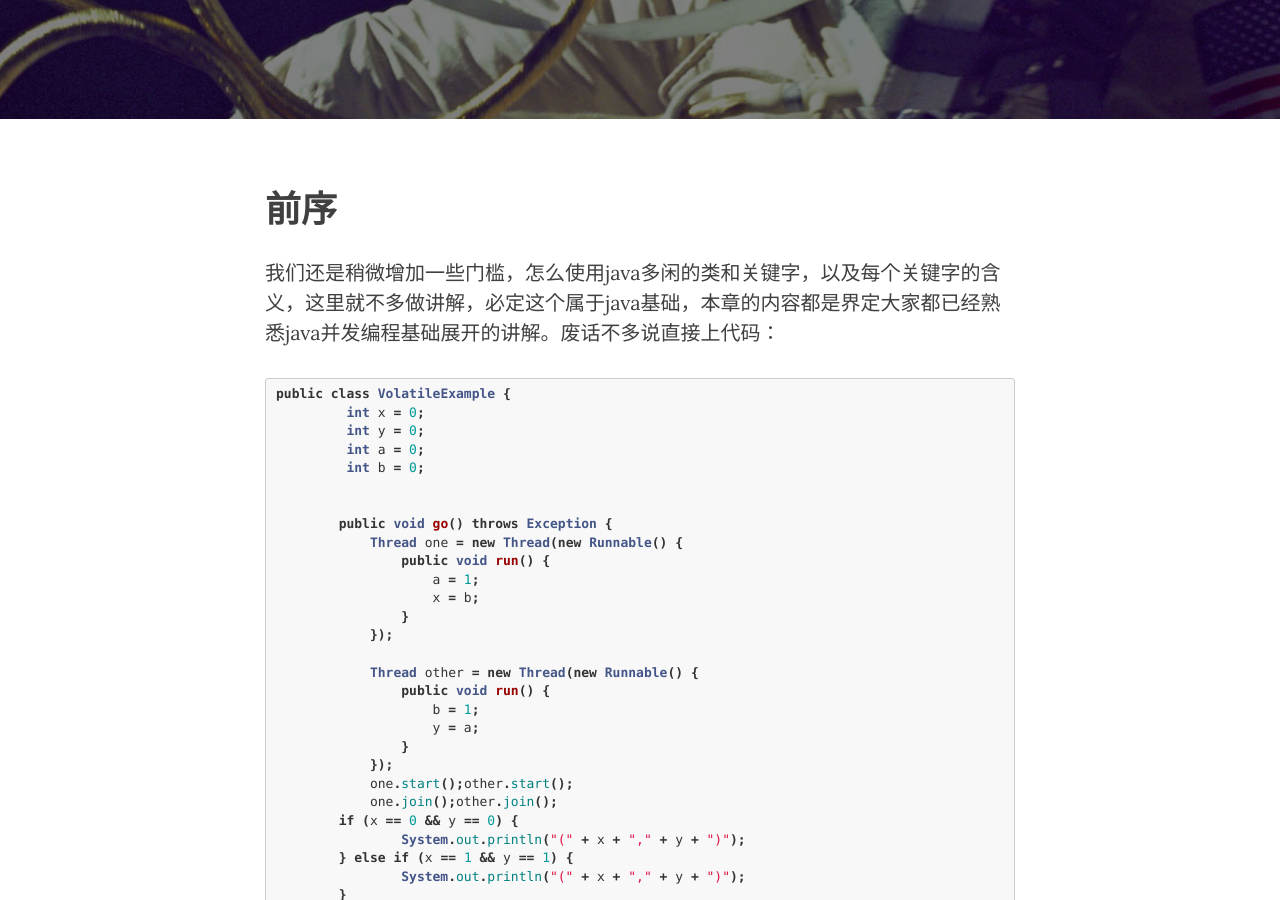
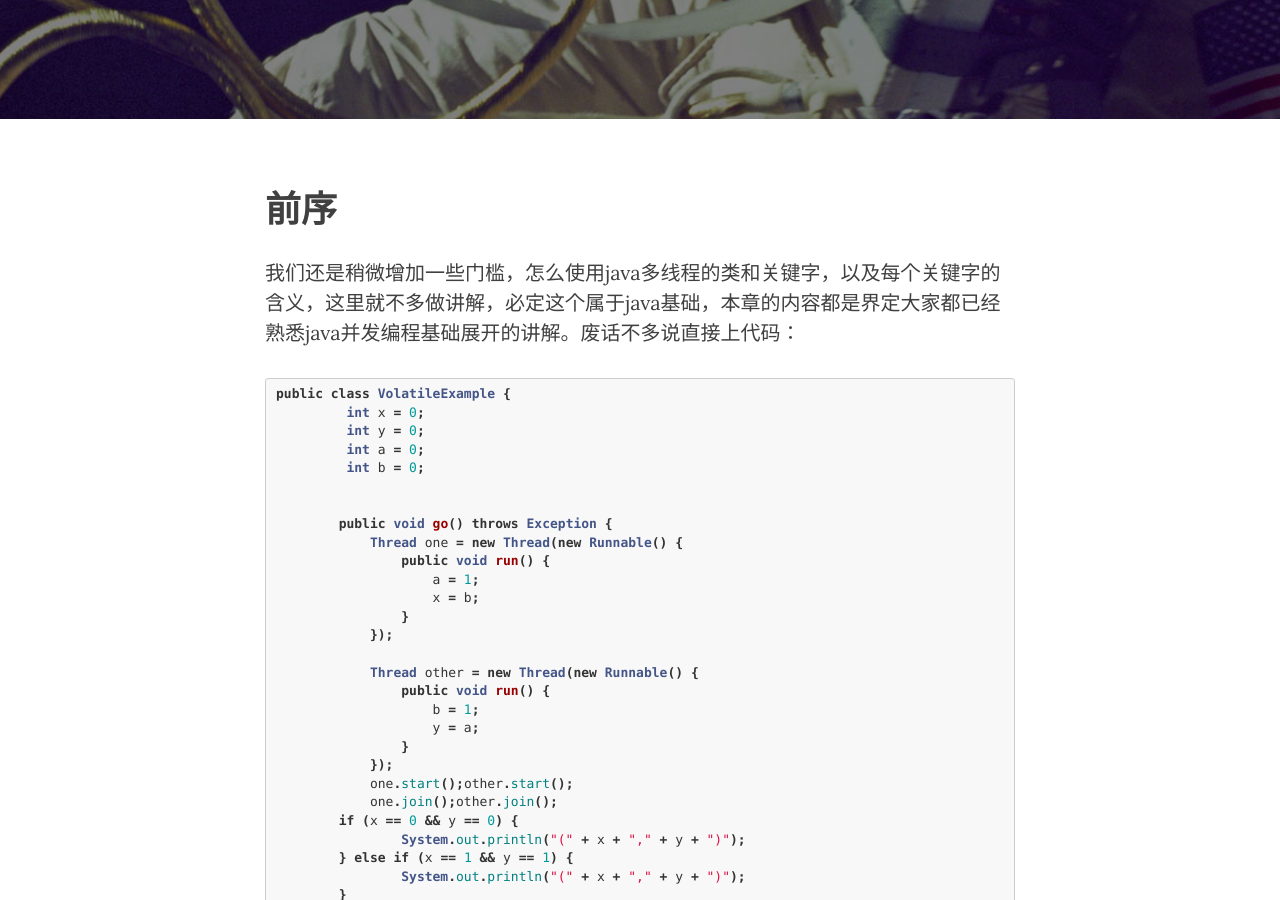
Before and after one commit to ryanwli/ryanwli.github.io, a Jekyll site: the page built from _posts/2016-08-20-jmm.md, in a window 1280 px wide and 900 px high, scrolled down 456 px. Built offline with Jekyll 4.4.1, drawn with Linux system fonts in a browser that asks for light colours; nearby versions of some CDN libraries.

````diff
--- a/_posts/2016-08-20-jmm.md
+++ b/_posts/2016-08-20-jmm.md
@@ -9,7 +9,7 @@
 
 
 # 前序
-我们还是稍微增加一些门槛，怎么使用java多闲的类和关键字，以及每个关键字的含义，这里就不多做讲解，必定这个属于java基础，本章的内容都是界定大家都已经熟悉java并发编程基础展开的讲解。废话不多说直接上代码：
+我们还是稍微增加一些门槛，怎么使用java多线程的类和关键字，以及每个关键字的含义，这里就不多做讲解，必定这个属于java基础，本章的内容都是界定大家都已经熟悉java并发编程基础展开的讲解。废话不多说直接上代码：
 
 ```java
 public class VolatileExample {
````
